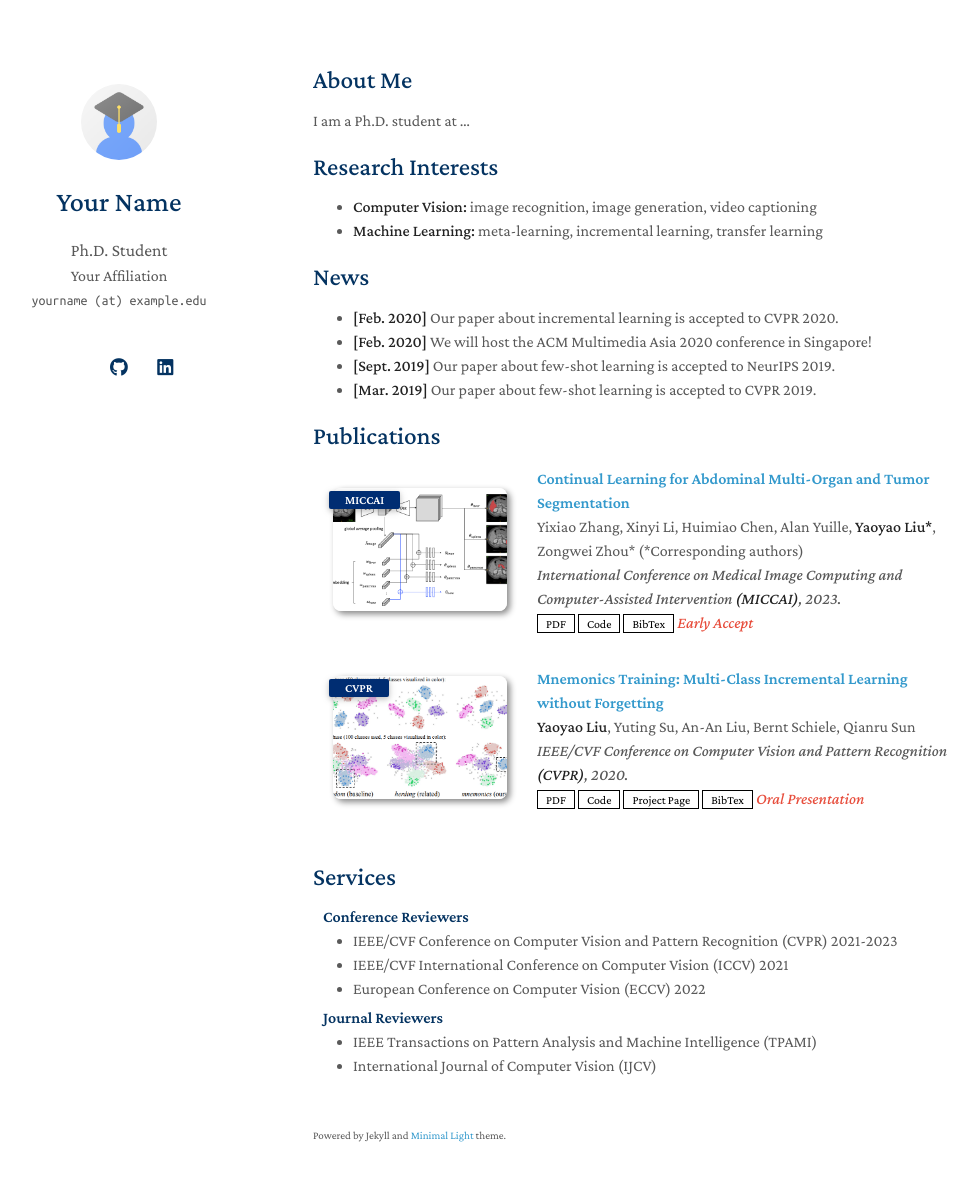
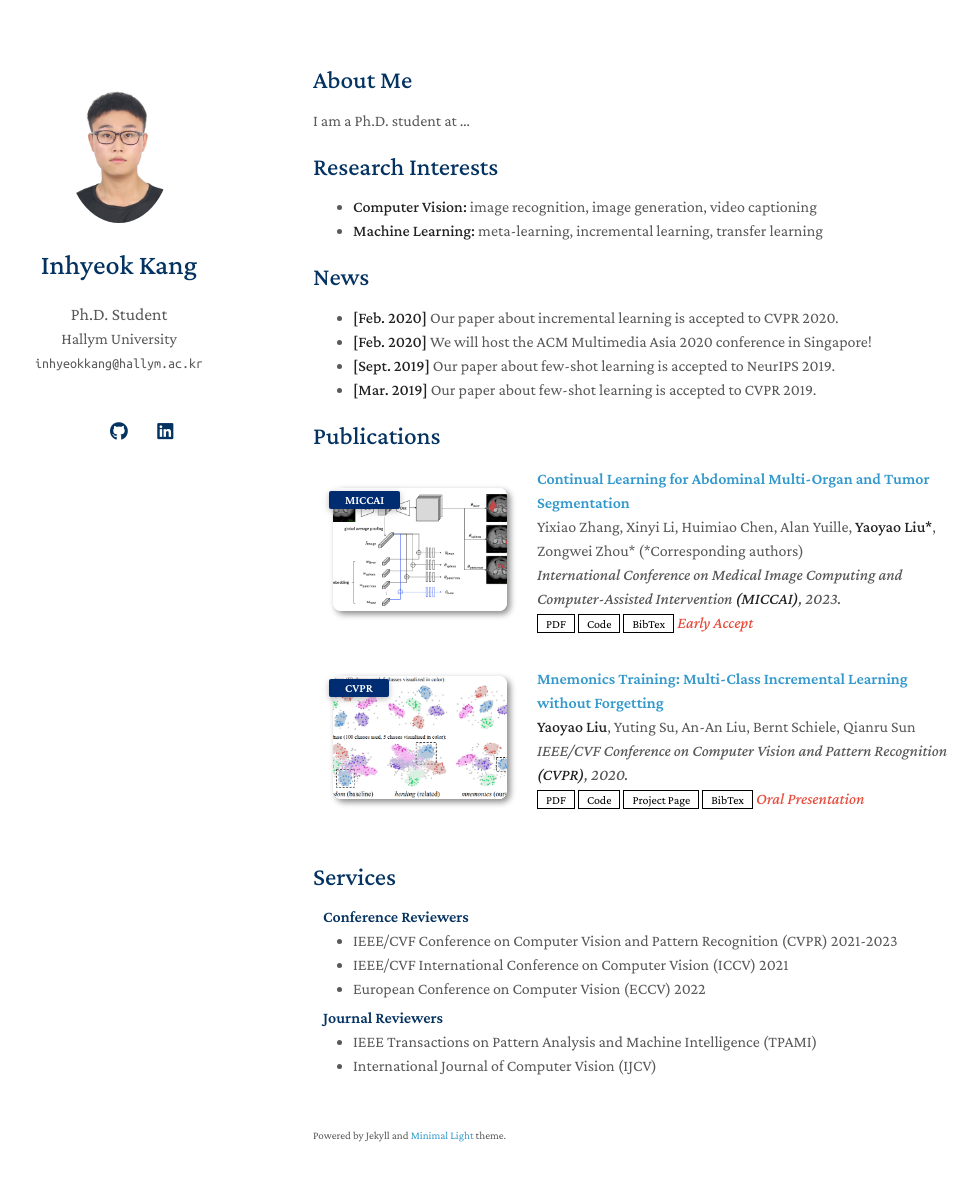
Before and after one commit to InhyeokKang/inhyeokkang.github.io, a Jekyll site: the page built from index.md, in a window 1280 px wide and 1216 px high. Shown: the top 1181 px of the window, without its empty margins (157-1135 px from the left). Built offline with Jekyll 4.4.1, drawn with Linux system fonts in a browser that asks for light colours; a style sheet for code colours, icons or effects is not loaded; our own code applies the rules of GitHub Pages for plain Markdown files.

Commit message:
Update _config.yml

```diff
--- a/_config.yml
+++ b/_config.yml
@@ -1,8 +1,8 @@
 # Basic Information
-title: Your Name
+title: Inhyeok Kang
 position: Ph.D. Student
-affiliation: Your Affiliation
-email: yourname (at) example.edu
+affiliation: Hallym University
+email: inhyeokkang@hallym.ac.kr
 
 # Search Engine Optimization (SEO)
 # The following information is used to improve the website traffic from search engines, e.g., Google.
@@ -12,15 +12,15 @@ canonical: https://minimal-light-theme.yliu.me/
 
 # Links
 # If you don't need one of them, you may delete the corresponding line.
-google_scholar: https://scholar.google.com/
+google_scholar: https://scholar.google.com/citations?user=L06PgGIAAAAJ&hl=ko&oi=ao
 cv_link: assets/files/curriculum_vitae.pdf
-github_link: https://github.com/
-linkedin: https://www.linkedin.com/
+github_link: https://github.com/inhyeokkang
+linkedin: https://www.linkedin.com/in/inhyeok-kang-a83937336/
 twitter: https://twitter.com/
 
 # Images (e.g., your profile picture and your website's favicon)
 # "favicon" and "favicon_dark" are used for the light and dark modes, respectively.
-avatar: ./assets/img/avatar.png
+avatar: ./assets/img/profile.jpg
 favicon: ./assets/img/favicon.png
 favicon_dark: ./assets/img/favicon-dark.png
 
```
